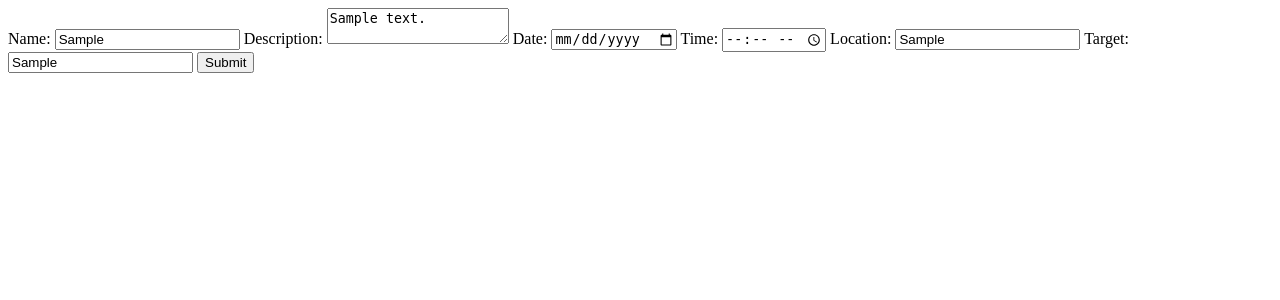
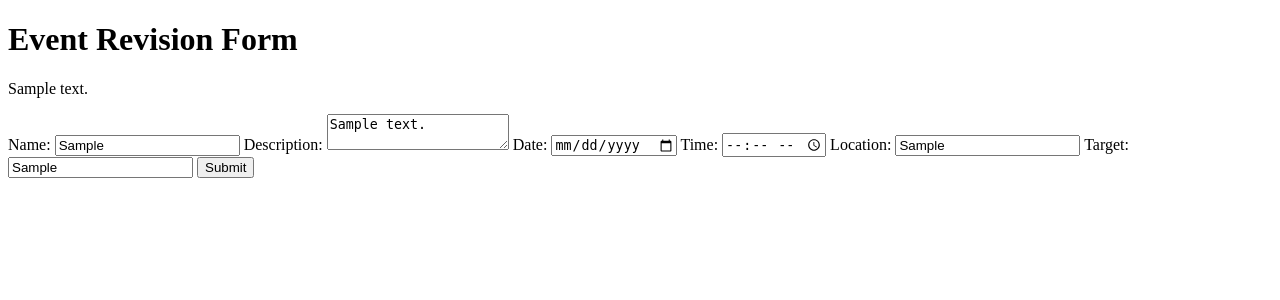
Before and after one commit to akbarwibowo/kkn-project, a Django app: page /event_desa/event_revision_form/1 in a window 1280 px wide. Shown: the top 300 px of the page. Run offline with Django 5.2, Linux system fonts and the light colour scheme; tables that the repository leaves empty hold one stand-in row (values such as "Sample post").

Commit message:
add message for revision in event and info

```diff
--- a/event_desa/views.py
+++ b/event_desa/views.py
@@ -148,8 +148,10 @@ def event_feedback(request, user_id):
 
 def event_revision_form(request, event_id):
     event = Event.objects.get(id=event_id)
+    event_message = EventMessage.objects.get(event=event)
     context = {
-        'event': event
+        'event': event,
+        'event_message': event_message.message,
     }
 
     return render(request, 'event_desa/event_revision_form.html', context=context)
--- a/info_desa/views.py
+++ b/info_desa/views.py
@@ -154,8 +154,10 @@ def info_feedback(request, user_id):
 
 def info_revision_form(request, info_id):
     informations = Information.objects.get(id=info_id)
+    info_messages = InformationMessage.objects.get(information=informations)
     context = {
         'informations': informations,
+        'info_message': info_messages.message,
     }
 
     return render(request, 'info_desa/info_revision_form.html', context=context)
--- a/templates/event_desa/event_revision_form.html
+++ b/templates/event_desa/event_revision_form.html
@@ -5,6 +5,8 @@
     <title>Event Revision Form</title>
 </head>
 <body>
+    <h1>Event Revision Form</h1>
+    <p>{{ event_message }}</p>
     <form action="{% url 'event_do_revision' event.id %}" method="post">
         {% csrf_token %}
         <label for="event_name">Name:</label>
--- a/templates/info_desa/info_revision_form.html
+++ b/templates/info_desa/info_revision_form.html
@@ -5,6 +5,8 @@
     <title>Revision Form</title>
 </head>
 <body>
+    <h1>Revision Form</h1>
+    <p>{{ info_message }}</p>
     <form action="{% url 'revision_info_do' informations.id %}" method="post" enctype="multipart/form-data">
         {% csrf_token %}
         <label for="info_name">Name:</label>
```
